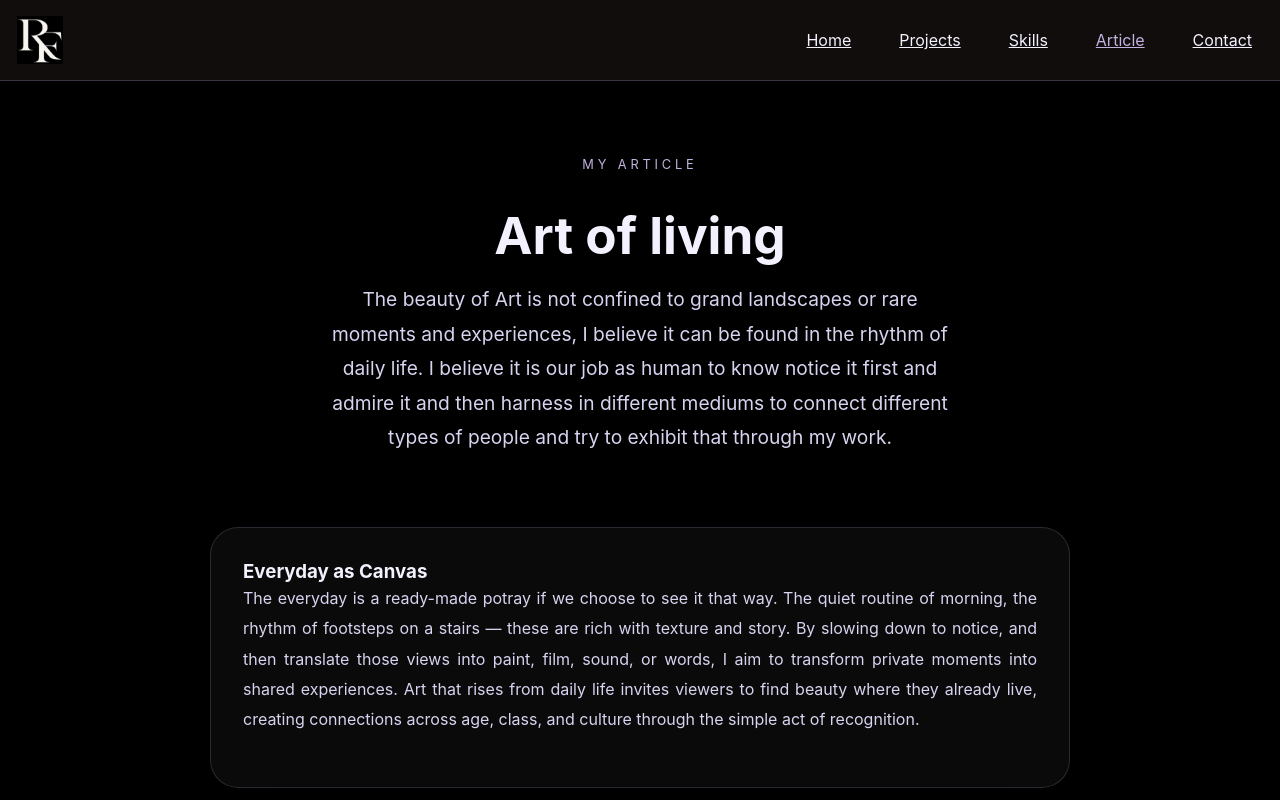
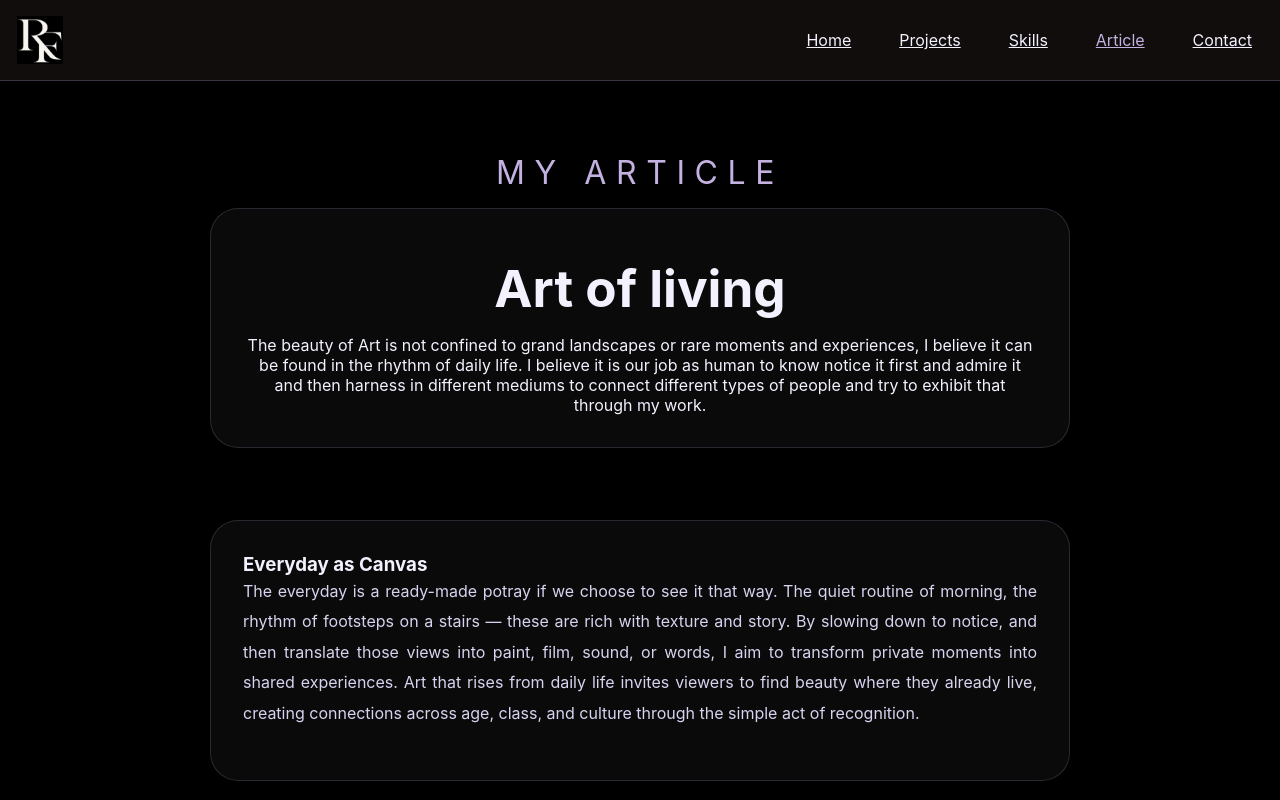
Before and after one commit to RocAfella044/Portfolio, a React (Vite) app: page /Article in a window 1280 px wide. Shown: the top 800 px of the page. Built offline with nearby package versions, Linux system fonts and the light colour scheme.

Commit message:
css changed

```diff
--- a/src/App.css
+++ b/src/App.css
@@ -553,7 +553,16 @@ body {
   color: #f4f1ff;
 }
 
-
+.hero-description2 {
+ width: 100%;
+  max-width: 860px;
+  padding: 2rem;
+  border-radius: 28px;
+  border: 1px solid rgba(195, 177, 225, 0.18);
+  background: rgba(255, 255, 255, 0.04);
+  box-shadow: 0 24px 60px rgba(0, 0, 0, 0.24);
+  margin-bottom: 2rem;
+}
 
 .article-note {
   padding: 1.75rem;
@@ -561,6 +570,14 @@ body {
   border: 1px solid rgba(195, 177, 225, 0.18);
   background: rgba(255, 255, 255, 0.04);
   color: #d9d3f0;
+}
+.hero-tag2 {
+  display: inline-flex;
+  text-transform: uppercase;
+  letter-spacing: 0.3em;
+  font-size: 2em;
+  color: #c3b1e1;
+  margin-bottom: 1rem;
 }
 
 .article-note p {
--- a/src/pages/Article.jsx
+++ b/src/pages/Article.jsx
@@ -4,9 +4,9 @@ const Article = () => {
   return (
     <section className="page article-page">
       <div className="article-hero">
-        <span className="hero-tag">my article</span>
-        <h1>Art of living</h1>
-        <p className="hero-description">
+        <span className="hero-tag2">my article</span>
+        <p className="hero-description2">
+          <h1>Art of living</h1>
           The beauty of Art is not confined to grand landscapes or rare moments
           and experiences, I believe it can be found in the rhythm of daily
           life. I believe it is our job as human to know notice it first and
@@ -35,11 +35,11 @@ const Article = () => {
         <p>
           There is a kind of awe in attending to ordinary things. A chipped cup,
           a neighbor’s laugh, the way rain gathers in street gutters — each
-          holds a meaning of life. My practice centers on lifting these
-          small phenomena out of background noise and presenting them with
-          intention, so they can be admired rather than overlooked. In doing so,
-          I hope to establish a habit of collective attention that revalues the
-          small, subtle moments that actually shape how we experience the world.
+          holds a meaning of life. My practice centers on lifting these small
+          phenomena out of background noise and presenting them with intention,
+          so they can be admired rather than overlooked. In doing so, I hope to
+          establish a habit of collective attention that revalues the small,
+          subtle moments that actually shape how we experience the world.
         </p>
       </article>
 
@@ -49,13 +49,13 @@ const Article = () => {
           <p>
             Rhythm is the thread that ties daily life to artistic form. I
             collect patterns — the flow of calls, the repetition of hand
-            movements, the peak hour of traffic — and use repetition and
-            texture to echo those beats in my work. Translating rhythm across
-            mediums makes the familiar legible to different audiences: a
-            soundscape can reopen a memory for someone who would miss it
-            visually, a painting can capture a tempo that text cannot. This
-            translation becomes a tool for empathy, being a bridge between
-            personal perception and public understanding.
+            movements, the peak hour of traffic — and use repetition and texture
+            to echo those beats in my work. Translating rhythm across mediums
+            makes the familiar legible to different audiences: a soundscape can
+            reopen a memory for someone who would miss it visually, a painting
+            can capture a tempo that text cannot. This translation becomes a
+            tool for empathy, being a bridge between personal perception and
+            public understanding.
           </p>
         </div>
 
```
